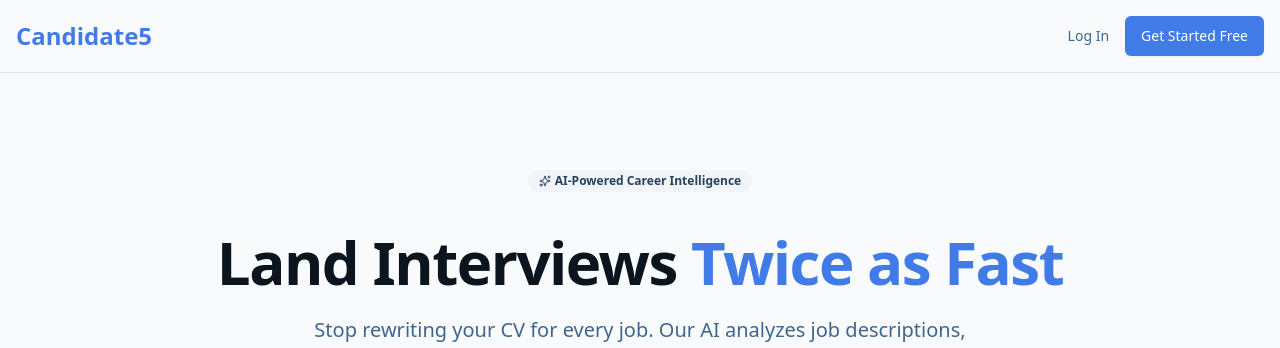
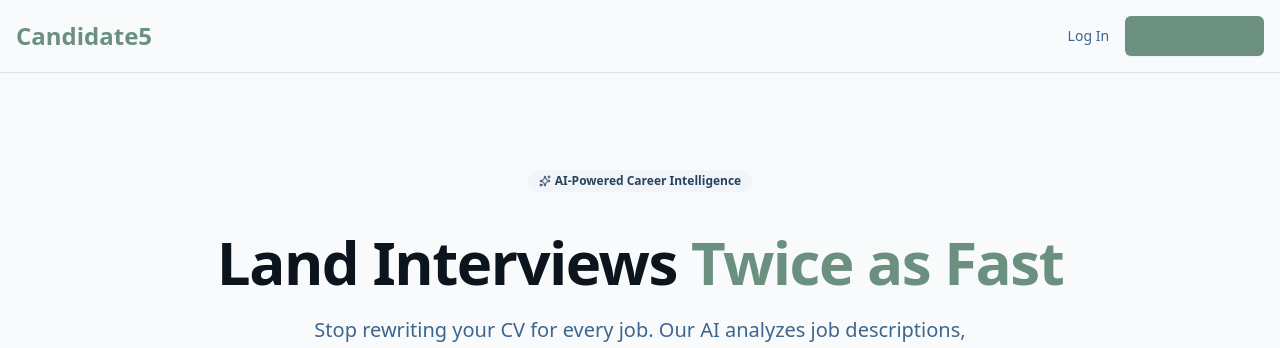
Before and after one commit to Kunle123/C5Frontend, a React (Vite) app in the folder frontend/: page /landing-alternate in a window 1280 px wide. Shown: the top 348 px of the page. Built offline with nearby package versions, Linux system fonts and the light colour scheme; no server answers.

Commit message:
feat: update alternate landing page color scheme to sage green (#6B9080) to match hero image plants

```diff
--- a/frontend/src/pages/LandingAlternate.tsx
+++ b/frontend/src/pages/LandingAlternate.tsx
@@ -6,12 +6,37 @@ import { CheckCircle, AlertCircle, XCircle, Sparkles, Shield, Zap, Target, Layer
 import { StatsTiles } from '../components/landing/StatsTiles';
 
 const LandingAlternate = () => {
+  // Custom color palette to match hero image - sage/teal tones
+  const brandColor = '#6B9080'; // Sage green from plants in hero image
+  const brandColorLight = '#A4C3B2'; // Lighter sage
+  const brandColorDark = '#4A6B5C'; // Darker sage
+
   return (
-    <div className="min-h-screen bg-background">
+    <>
+      <style>{`
+        .landing-alternate .text-primary,
+        .landing-alternate [class*="text-primary"] {
+          color: ${brandColor} !important;
+        }
+        .landing-alternate .bg-primary,
+        .landing-alternate [class*="bg-primary"]:not([class*="bg-primary/"]) {
+          background-color: ${brandColor} !important;
+        }
+        .landing-alternate .bg-primary\\/10 {
+          background-color: ${brandColor}20 !important;
+        }
+        .landing-alternate .border-primary {
+          border-color: ${brandColor} !important;
+        }
+        .landing-alternate .hover\\:bg-primary:hover {
+          background-color: ${brandColorDark} !important;
+        }
+      `}</style>
+      <div className="min-h-screen bg-background landing-alternate">
       {/* Navigation */}
       <nav className="border-b sticky top-0 bg-background/95 backdrop-blur z-50">
         <div className="container mx-auto px-4 py-4 flex items-center justify-between">
-          <a href="/" className="text-2xl font-bold text-primary hover:opacity-80 transition-opacity">Candidate5</a>
+          <a href="/" className="text-2xl font-bold hover:opacity-80 transition-opacity" style={{ color: brandColor }}>Candidate5</a>
           <div className="flex items-center gap-4">
             <a href="/login" className="text-sm text-muted-foreground hover:text-foreground">Log In</a>
             <Button asChild>
@@ -29,7 +54,7 @@ const LandingAlternate = () => {
             AI-Powered Career Intelligence
           </Badge>
           <h1 className="text-4xl md:text-6xl font-bold tracking-tight">
-            Land Interviews <span className="text-primary">Twice as Fast</span>
+            Land Interviews <span style={{ color: brandColor }}>Twice as Fast</span>
           </h1>
           <p className="text-xl text-muted-foreground max-w-2xl mx-auto">
             Stop rewriting your CV for every job. Our AI analyzes job descriptions, matches your experience with evidence-based precision, and generates perfectly tailored applications in minutes.
@@ -900,6 +925,7 @@ const LandingAlternate = () => {
         </div>
       </footer>
     </div>
+    </>
   );
 };
 
```
